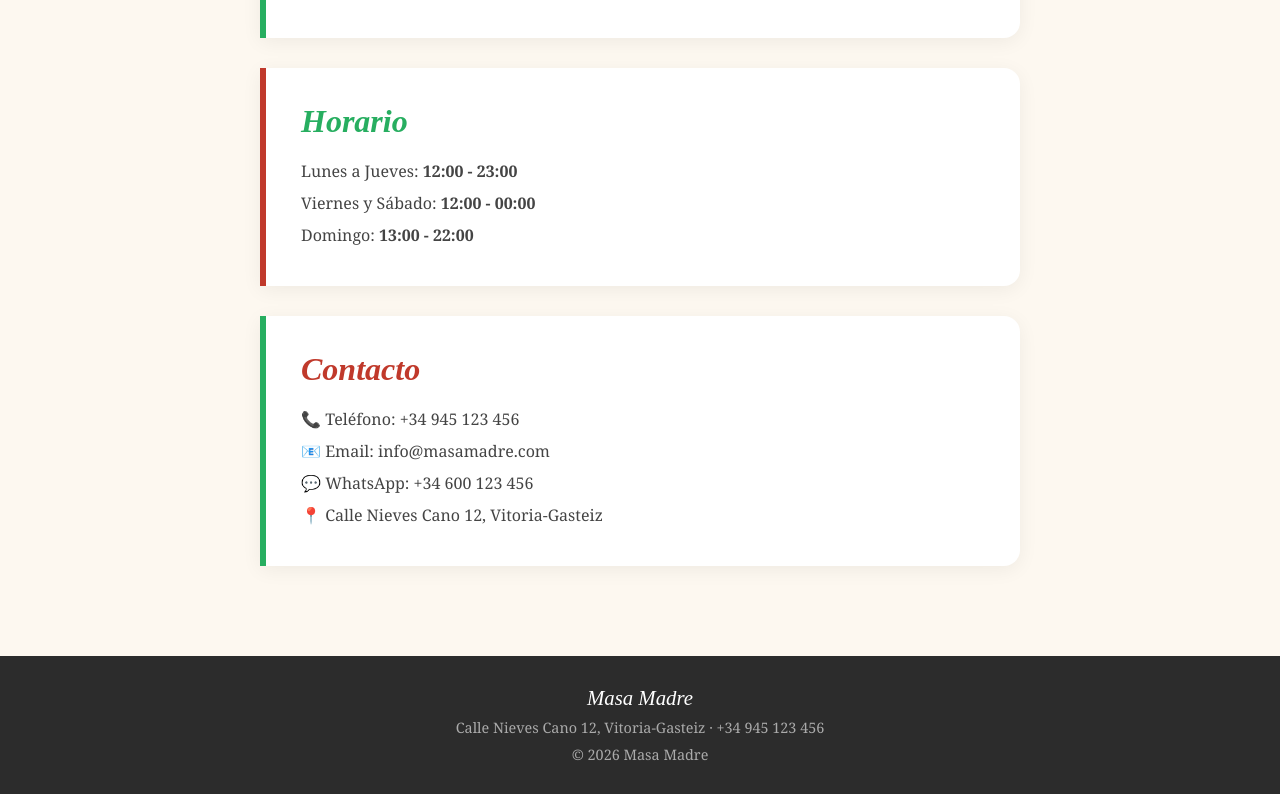
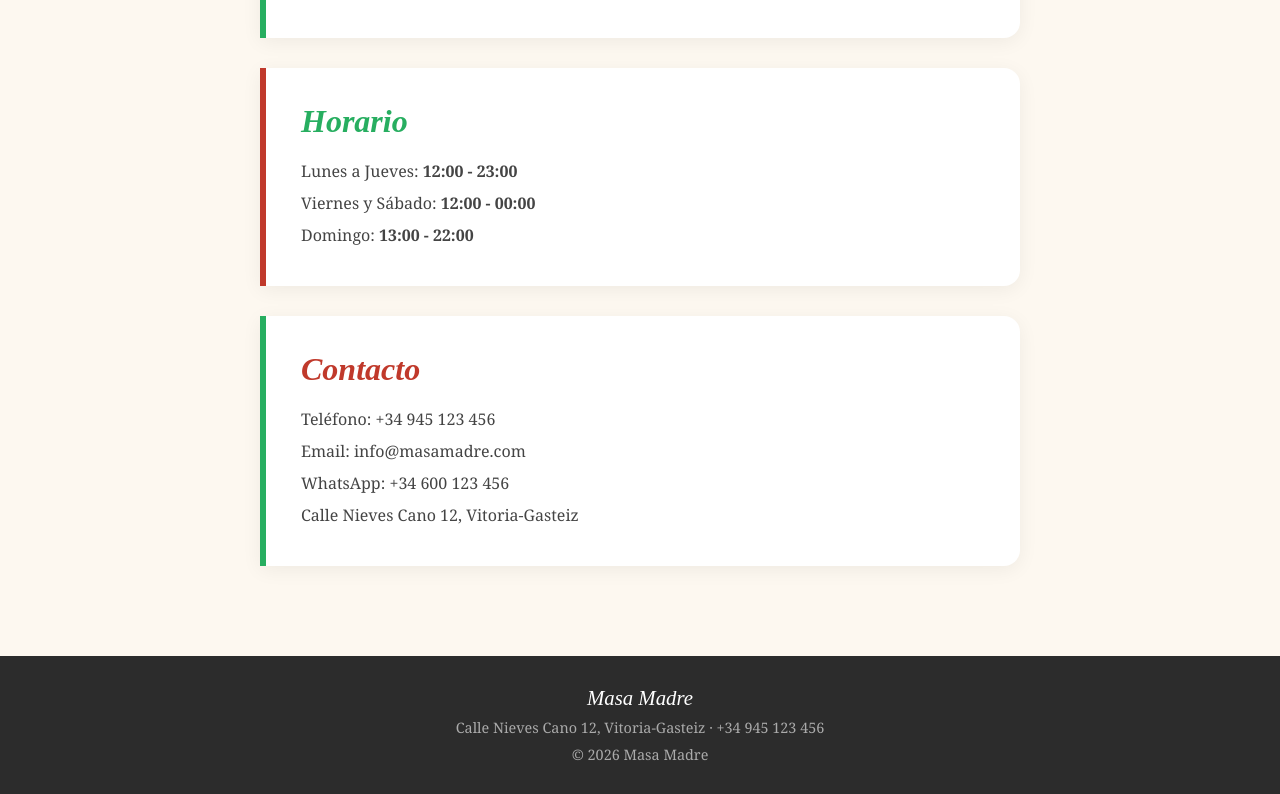
Before and after one commit to Ainhooaa/Pizzeria-sw-ab, a React (Vite) app: page /sobre-nosotros in a window 1280 px wide. Shown: the part 716-1510 px from the top of the page. Built offline with nearby package versions, Linux system fonts and the light colour scheme.

Commit message:
Frontend detalles SobreNosotros arreglados

```diff
--- a/src/pages/SobreNosotros.tsx
+++ b/src/pages/SobreNosotros.tsx
@@ -145,10 +145,10 @@ function SobreNosotros() {
           boxShadow: '0 4px 20px rgba(0,0,0,0.06)'
         }}>
           <h2 style={{ color: '#c0392b', fontFamily: 'Cormorant Garamond, serif', fontSize: '2rem', fontStyle: 'italic' }}>Contacto</h2>
-          <p style={{ color: '#444', marginTop: '15px', lineHeight: '2' }}>📞 Teléfono: +34 945 123 456</p>
-          <p style={{ color: '#444', lineHeight: '2' }}>📧 Email: info@masamadre.com</p>
-          <p style={{ color: '#444', lineHeight: '2' }}>💬 WhatsApp: +34 600 123 456</p>
-          <p style={{ color: '#444', lineHeight: '2' }}>📍 Calle Nieves Cano 12, Vitoria-Gasteiz</p>
+          <p style={{ color: '#444', marginTop: '15px', lineHeight: '2' }}>Teléfono: +34 945 123 456</p>
+          <p style={{ color: '#444', lineHeight: '2' }}>Email: info@masamadre.com</p>
+          <p style={{ color: '#444', lineHeight: '2' }}>WhatsApp: +34 600 123 456</p>
+          <p style={{ color: '#444', lineHeight: '2' }}>Calle Nieves Cano 12, Vitoria-Gasteiz</p>
         </div>
 
       </div>
```
